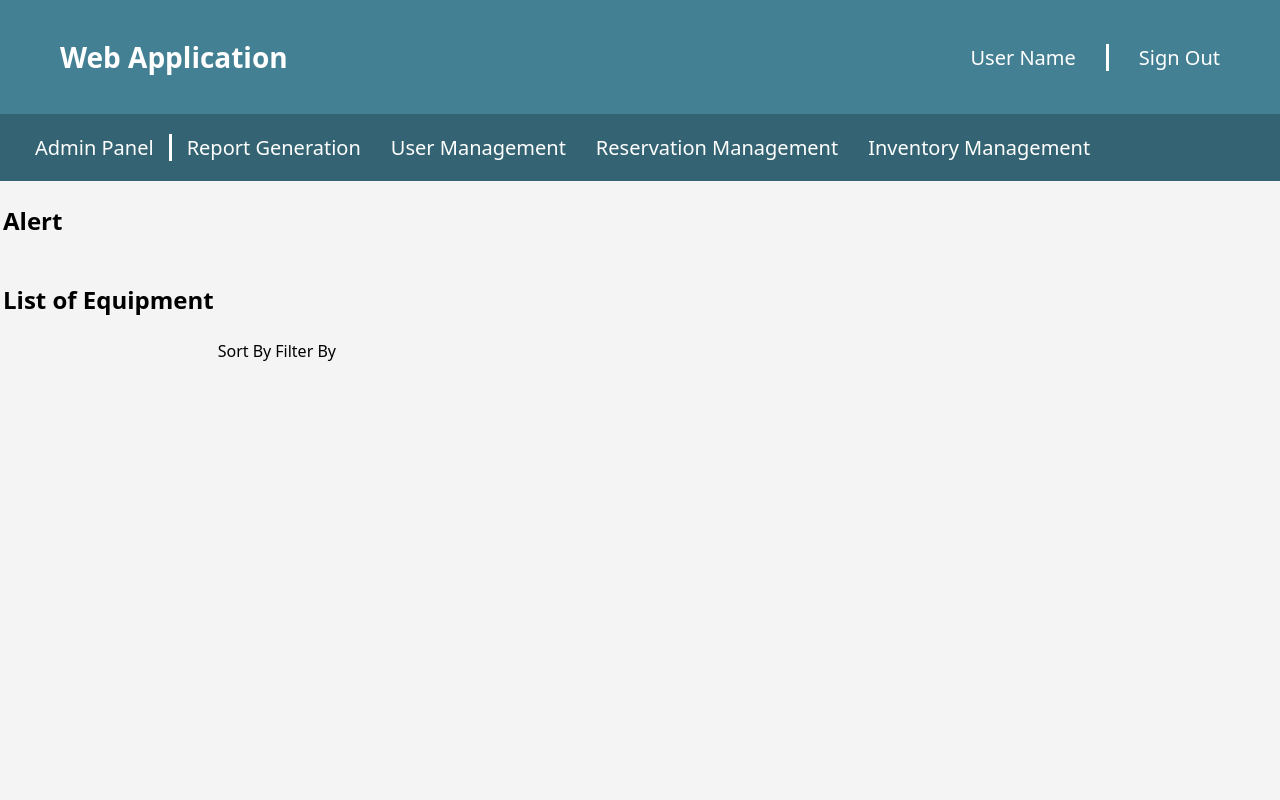
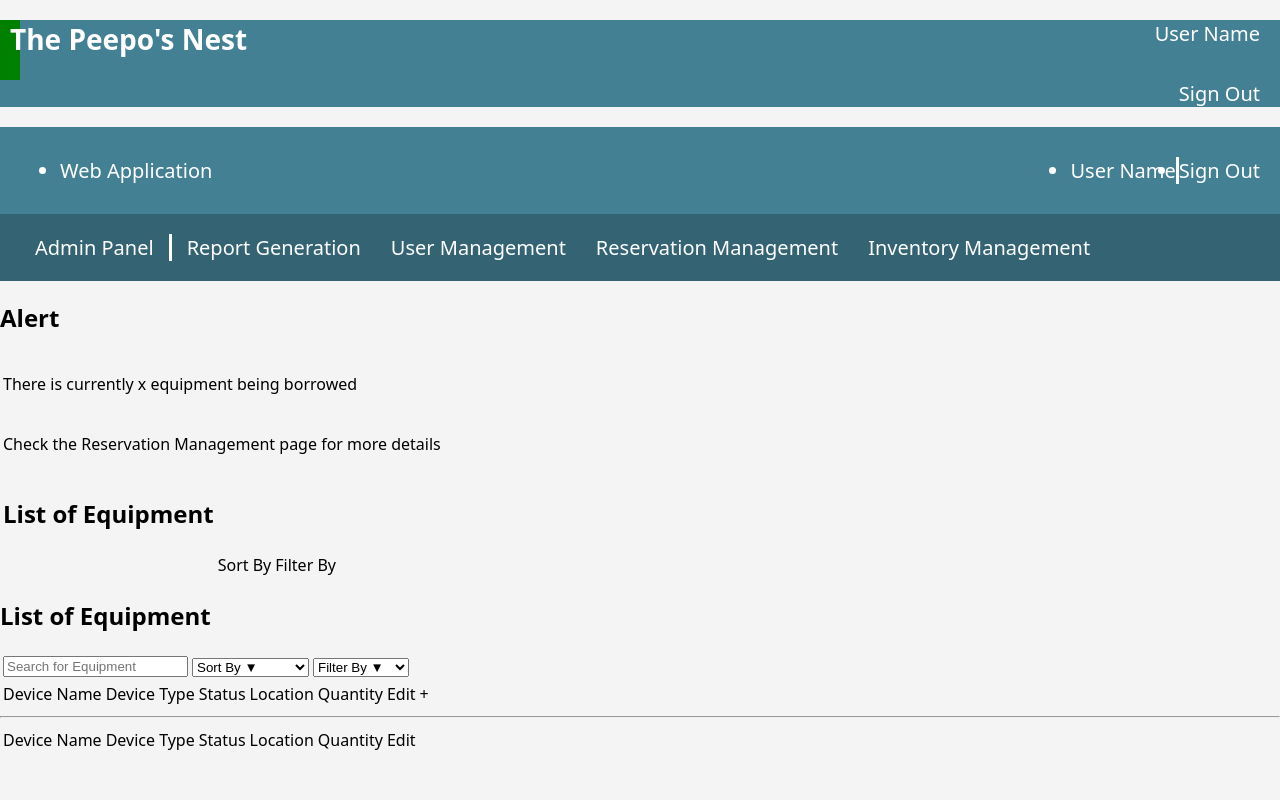
Before and after one commit to JoshH265/cse_inventory_management, a Django app: page / in a window 1280 px wide. Run offline with Django 5.2, Linux system fonts and the light colour scheme.

Commit message:
Re-adding stash changes
adding css files

```diff
--- a/equipment_management/static/navbarFooter.css
+++ b/equipment_management/static/navbarFooter.css
@@ -2,6 +2,12 @@ body {
     margin: 0;
     font-family: system-ui, -apple-system, BlinkMacSystemFont, 'Segoe UI', Roboto, Oxygen, Ubuntu, Cantarell, 'Open Sans', 'Helvetica Neue', sans-serif;
     background-color: #f4f4f4;
+}
+.navbar {
+    margin: 0;
+    padding: 0;
+    background-color: #448093;
+    font-size: 20px; /* Increased font size */
 }
 .top-bar {
     background-color: #448093; /* lighter blue background */
@@ -11,21 +17,38 @@ body {
     justify-content: space-between;
     align-items: center;
     font-size: 20px; /* Increased font size */
-    list-style-type: none;
 }
-.top-bar .home {
+.navbar .title {
+    float: left;
     font-size: 28px; /* Increased font size for app title */
     font-weight: bold;
 }
-.top-bar ul{
+.navbar ul {
     list-style-type: none;
+    /* margin: 0; */
+    padding: 0;
+    overflow: hidden;
+}
+.navbar li {
+    float: right;
+}
+.navbar li a {
+    display: block;
+    color: white;
+    text-align: center;
+    padding: 1em 1em;
+    text-decoration: none;
+}
+.navbar .separator{
+    border-left: 1em solid green;
+    height: 3em;
 }
 .user-info {
     display: flex;
     align-items: center;
     font-weight: normal;
 }
-.user-info li, .user-info a {
+.navbar a:nth-child(n+1) {
     margin-right: 10px; /* Ensure consistent spacing around the username and sign out link */
     padding: 0 10px; /* Add padding around the text for space around the border */
 }
@@ -34,15 +57,11 @@ body {
     text-decoration: none;
     color: white;
 }
-
-.user-info a:hover, .admin-nav li a:hover {
-    padding: .5em;
-    margin: -.5em;
-    color:black;
-    background-color: white;
-    border-radius: 40px;
-    align-content: center;
+.navbar a:hover {
+    background-color: #346473;
+    transition: all 0.3s ease-in-out;
 }
+/* Admin nav css */
 .admin-nav {
     background-color: #346473; /* Slightly darker blue background for nav */
     color: white;
@@ -68,3 +87,11 @@ body {
     display: block;
     text-align: center;
 }
+.admin-nav li a:hover {
+    padding: .5em;
+    margin: -.5em;
+    color:black;
+    background-color: white;
+    border-radius: 40px;
+    align-content: center;
+}
--- a/equipment_management/templates/equipment_management/inventorymanagement.html
+++ b/equipment_management/templates/equipment_management/inventorymanagement.html
@@ -7,6 +7,18 @@
         <link rel="stylesheet" href="{% static 'navbarFooter.css' %}">
     </head>
     <body>
+        <div class="navbar">
+            <ul>
+                <li class="title"><a href="">The Peepo's Nest</a></li>
+                <!-- <li><a href="">Sign Out</a></li> -->
+                <li><a href="">User Name</a></li>
+                <div class="separator"></div>
+                <li><a href="">Sign Out</a></li>
+                <!-- <li><a href="">User Name</a></li> -->
+                <!-- ^ change so that it reads the name of the user -->
+                <!-- <li class="title"><a href="">The Peepo's Nest</a></li> -->
+            </ul>
+        </div>
         <div class="top-bar">
             <ul class="home">
                 <li class="home"><a href="">Web Application</a></li>
@@ -25,12 +37,19 @@
                 <li><a href="inventorymanagement.html">Inventory Management</a></li>
             </ul>
         </div>
-        <div class="alertPanel">
-            <table class="alertOuterPanel">
-                <tr>
-                    <td><h2>Alert</h2></td>
-                </tr>
-            </table>
+        <div class="alertOuterPanel">
+            <h2>Alert</h2>
+            <div class="alertInnerPanel">
+                <table>
+                    <tr>
+                        <td><p>There is currently x equipment being borrowed</p></td>
+                    </tr>
+                    <tr></tr>
+                    <tr>
+                        <td><p>Check the Reservation Management page for more details</p></td>
+                    </tr>
+                </table>
+            </div>
         </div>
         <div class="equipList">
             <table class="equipOuterPanel">
@@ -43,6 +62,72 @@
                     <td>Filter By</td>
                 </tr>
             </table>
+            <h2>List of Equipment</h2>
+            <div class="equipOuterBar">
+                <table>
+                    <tr>
+                        <td>
+                            <form action="" id="search">
+                                <input type="text" placeholder="Search for Equipment" name="search" id="search-bar">
+                            </form>
+                        </td>
+                        <td>
+                            <form action="" method="post">
+                                <select id="sortBy" name="sortBy" class="custom-select">
+                                    <option value="sort">Sort By &#9660</option>
+                                    <option value="devType">Device Type</option>
+                                    <option value="availability">Availability</option>
+                                    <option value="location">Location</option>
+                                    <option value="recentlyAdded">Recently Added</option>
+                                    <option value="quantity">Quantity</option>
+                                </select>
+                            </form>
+                        </td>
+                        <td>
+                            <form action="" method="post">
+                                <select id="filterBy" name="filterBy" class="custom-select">
+                                    <option value="filter">Filter By &#9660</option>
+                                    <option value="inStock">In Stock</option>
+                                    <option value="outStock">Out of Stock</option>
+                                    <option value="devType">Device Type</option>
+                                </select>
+                            </form>
+                        </td>
+                    </tr>
+                </table>
+            </div>
+            <div class="equipInnerPanel">
+                <table>
+                    <tr>
+                        <td>Device Name</td>
+                        <td>Device Type</td>
+                        <td>Status</td>
+                        <td>Location</td>
+                        <td>Quantity</td>
+                        <td>Edit</td>
+                        <td>+</td>
+                    </tr>
+                </table>
+                <hr>
+                <table class="accordian">
+                    <div class="accordian-pair">
+                        <tr class="accordian-item">
+                            <td>Device Name</td>
+                            <td>Device Type</td>
+                            <td>Status</td>
+                            <td>Location</td>
+                            <td>Quantity</td>
+                            <td>Edit</td>
+                            <td colspan="3"></td>
+                        </tr>
+                        <tr class="accordian-content">
+                            <td colspan="7">
+
+                            </td>
+                        </tr>
+                    </div>
+                </table>
+            </div>
         </div>
     </body>
 </html>
--- a/user_account/templates/test.html
+++ b/user_account/templates/test.html
@@ -113,7 +113,6 @@
     <div class="navbar">
         <ul>
             <li><a href="">Sign Out</a></li>
-            <li class="vertical">|</li>
             <li><a href="">User Name</a></li>
             <!-- ^ change so that it reads the name of the user -->
             <li class="title"><a href="">The Peepo's Nest</a></li>
```
Also changed, not shown: equipment_management/static/accordian.css (added, +41 -0 lines), equipment_management/static/alertPanel.css (added, +33 -0 lines), equipment_management/static/boxTable.css (added, +69 -0 lines), 1 other file.
